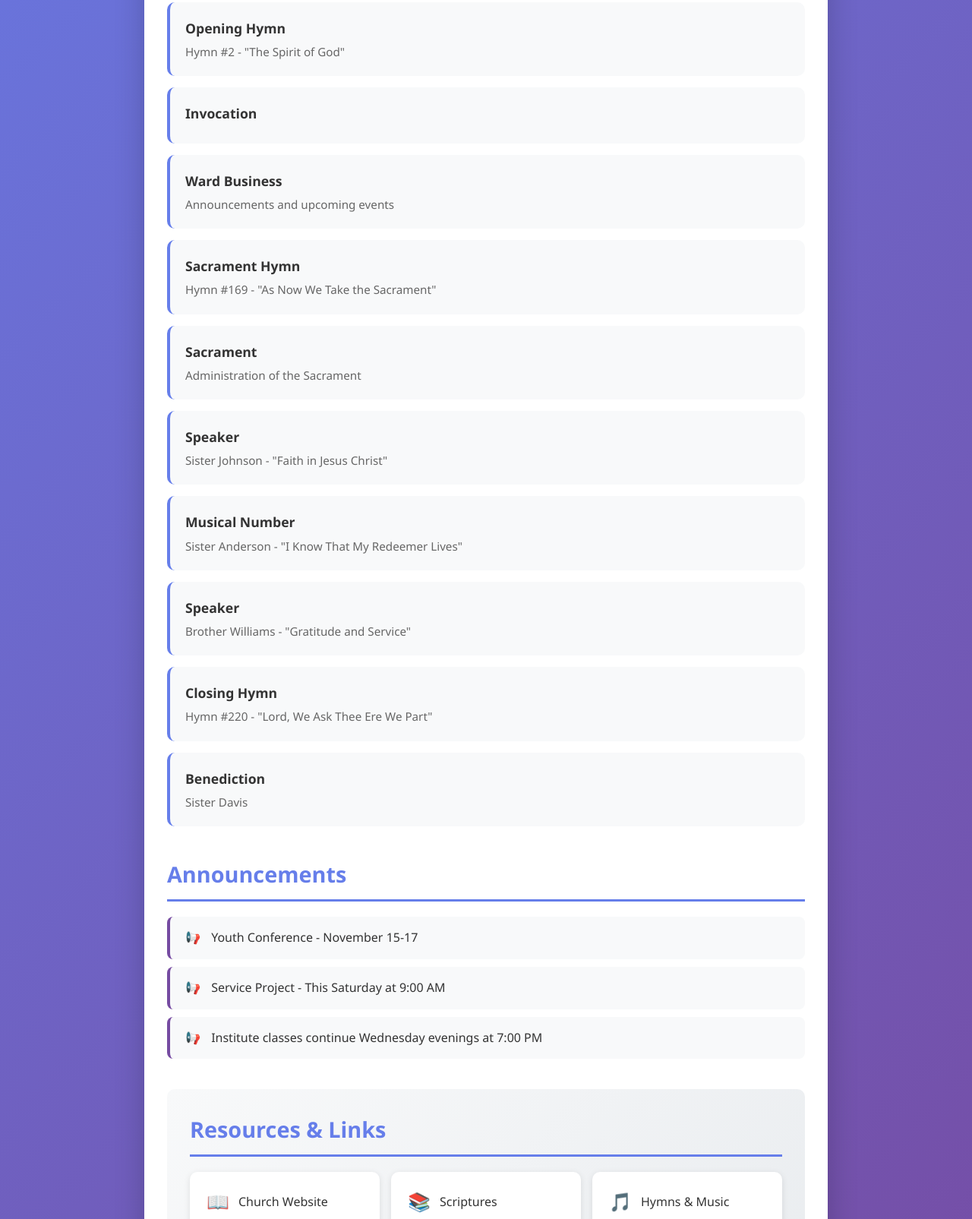
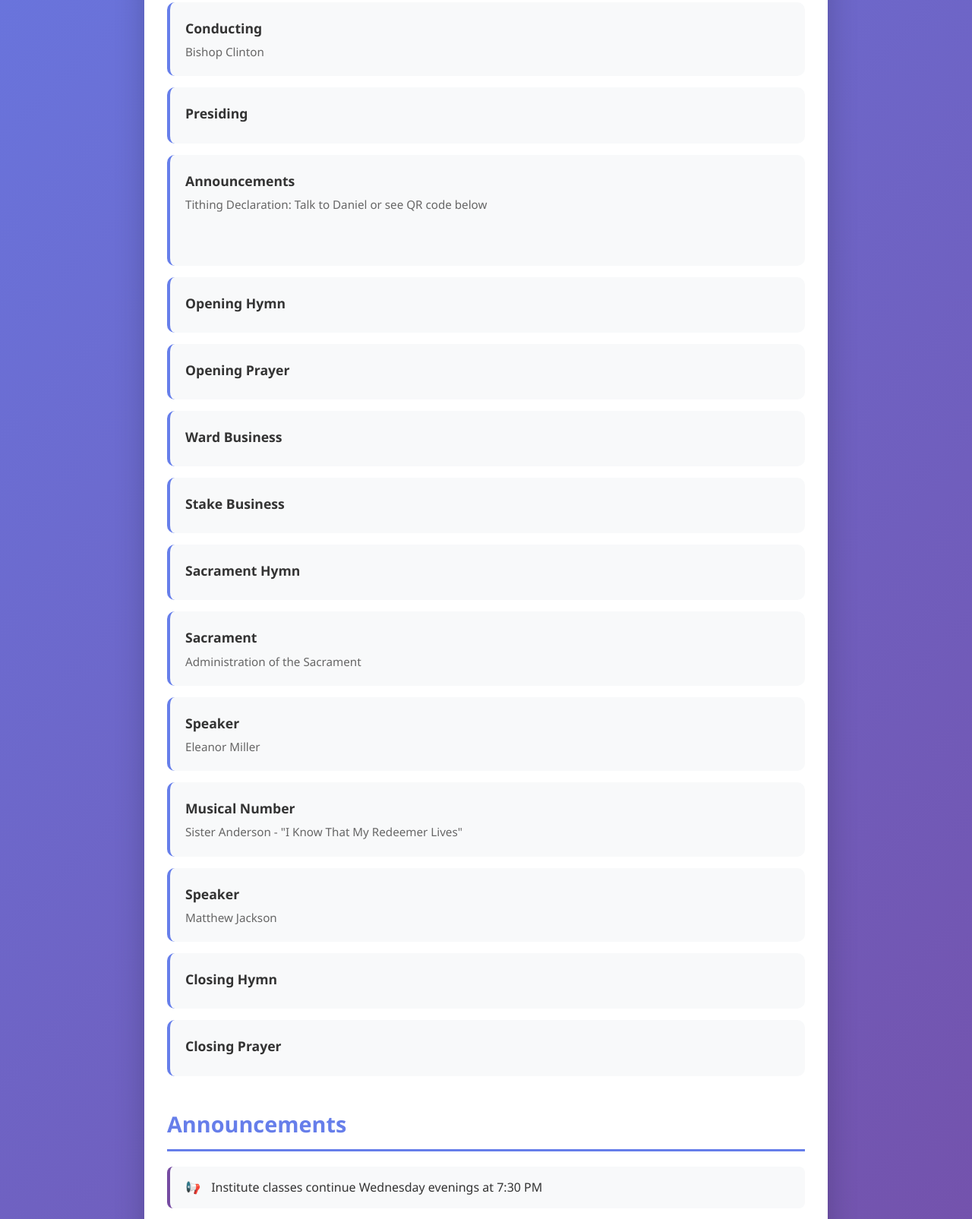
Before and after one commit to AMarkMartin/Madison-YSA-Agenda, a plain HTML site: page index.html in a window 1280 px wide. Shown: the part 872-2477 px from the top of the page at 76% size. Drawn offline with Linux system fonts and the light colour scheme.

Commit message:
Update agenda for week of October 26, 2025

```diff
--- a/index.html
+++ b/index.html
@@ -11,13 +11,13 @@
         <header>
             <h1>Madison YSA</h1>
             <h2>Sacrament Meeting Agenda</h2>
-            <p class="date">Week of October 22, 2025</p>
+            <p class="date">Week of October 26, 2025</p>
         </header>
 
         <main>
         <section class="inspiration">
             <div class="inspiration-image">
-                <div class="placeholder-image"></div>
+                <img src="C:\Users\ammartin36.ENGR\OneDrive - UW-Madison\Documents\Currently_Working_On\calling\Madison-YSA-Agenda\calling_the_fishermen.jpeg" alt="Inspirational image">
             </div>
             <div class="inspiration-quote">
                 <blockquote>
@@ -32,14 +32,35 @@
 
             <div class="agenda-item">
                 <div class="details">
-                    <strong>Opening Hymn</strong>
-                    <p>Hymn #2 - "The Spirit of God"</p>
+                    <strong>Conducting</strong>
+                    <p>Bishop Clinton</p>
                 </div>
             </div>
 
             <div class="agenda-item">
                 <div class="details">
-                    <strong>Invocation</strong>
+                    <strong>Presiding</strong>
+                    <p></p>
+                </div>
+            </div>
+
+            <div class="agenda-item">
+                <div class="details">
+                    <strong>Announcements</strong>
+                    <p>Tithing Declaration: Talk to Daniel or see QR code below<br> <br> <br></p>
+                </div>
+            </div>
+
+            <div class="agenda-item">
+                <div class="details">
+                    <strong>Opening Hymn</strong>
+                    <p></p>
+                </div>
+            </div>
+
+            <div class="agenda-item">
+                <div class="details">
+                    <strong>Opening Prayer</strong>
                     <p></p>
                 </div>
             </div>
@@ -47,14 +68,21 @@
             <div class="agenda-item">
                 <div class="details">
                     <strong>Ward Business</strong>
-                    <p>Announcements and upcoming events</p>
+                    <p></p>
+                </div>
+            </div>
+
+            <div class="agenda-item">
+                <div class="details">
+                    <strong>Stake Business</strong>
+                    <p></p>
                 </div>
             </div>
 
             <div class="agenda-item">
                 <div class="details">
                     <strong>Sacrament Hymn</strong>
-                    <p>Hymn #169 - "As Now We Take the Sacrament"</p>
+                    <p></p>
                 </div>
             </div>
 
@@ -68,7 +96,7 @@
             <div class="agenda-item">
                 <div class="details">
                     <strong>Speaker</strong>
-                    <p>Sister Johnson - "Faith in Jesus Christ"</p>
+                    <p>Eleanor Miller</p>
                 </div>
             </div>
 
@@ -82,21 +110,21 @@
             <div class="agenda-item">
                 <div class="details">
                     <strong>Speaker</strong>
-                    <p>Brother Williams - "Gratitude and Service"</p>
+                    <p>Matthew Jackson</p>
                 </div>
             </div>
 
             <div class="agenda-item">
                 <div class="details">
                     <strong>Closing Hymn</strong>
-                    <p>Hymn #220 - "Lord, We Ask Thee Ere We Part"</p>
+                    <p></p>
                 </div>
             </div>
 
             <div class="agenda-item">
                 <div class="details">
-                    <strong>Benediction</strong>
-                    <p>Sister Davis</p>
+                    <strong>Closing Prayer</strong>
+                    <p></p>
                 </div>
             </div>
             </section>
@@ -104,15 +132,25 @@
             <section class="announcements">
                 <h3>Announcements</h3>
                 <ul>
-                <li>Youth Conference - November 15-17</li>
-                <li>Service Project - This Saturday at 9:00 AM</li>
-                <li>Institute classes continue Wednesday evenings at 7:00 PM</li>
+                <li>Institute classes continue Wednesday evenings at 7:30 PM</li>
                 </ul>
             </section>
 
             <section class="resources">
                 <h3>Resources & Links</h3>
                 <div class="resource-links">
+                <a href="https://local.churchofjesuschrist.org/en/units/us/wi/madison-ysa-ward" target="_blank" class="resource-link">
+                    <span class="link-icon">⛪</span>
+                    <span class="link-text">Ward Website</span>
+                </a>
+                <a href="https://discord.gg/KychmWchBc" target="_blank" class="resource-link">
+                    <span class="link-icon">💻</span>
+                    <span class="link-text">Ward Discord</span>
+                </a>
+                <a href="https://www.facebook.com/groups/8627328790/" target="_blank" class="resource-link">
+                    <span class="link-icon">🗣️</span>
+                    <span class="link-text">Ward Facebook</span>
+                </a>
                 <a href="https://www.churchofjesuschrist.org" target="_blank" class="resource-link">
                     <span class="link-icon">📖</span>
                     <span class="link-text">Church Website</span>
@@ -133,9 +171,9 @@
                     <span class="link-icon">📅</span>
                     <span class="link-text">Church Calendar</span>
                 </a>
-                <a href="https://www.churchofjesuschrist.org/get-help" target="_blank" class="resource-link">
+                <a href="https://calendly.com/ysamadison/15min?back=1&month=2024-04" target="_blank" class="resource-link">
                     <span class="link-icon">💬</span>
-                    <span class="link-text">Get Help & Support</span>
+                    <span class="link-text">Meeting with Bishop Clinton</span>
                 </a>
                 </div>
             </section>
```
